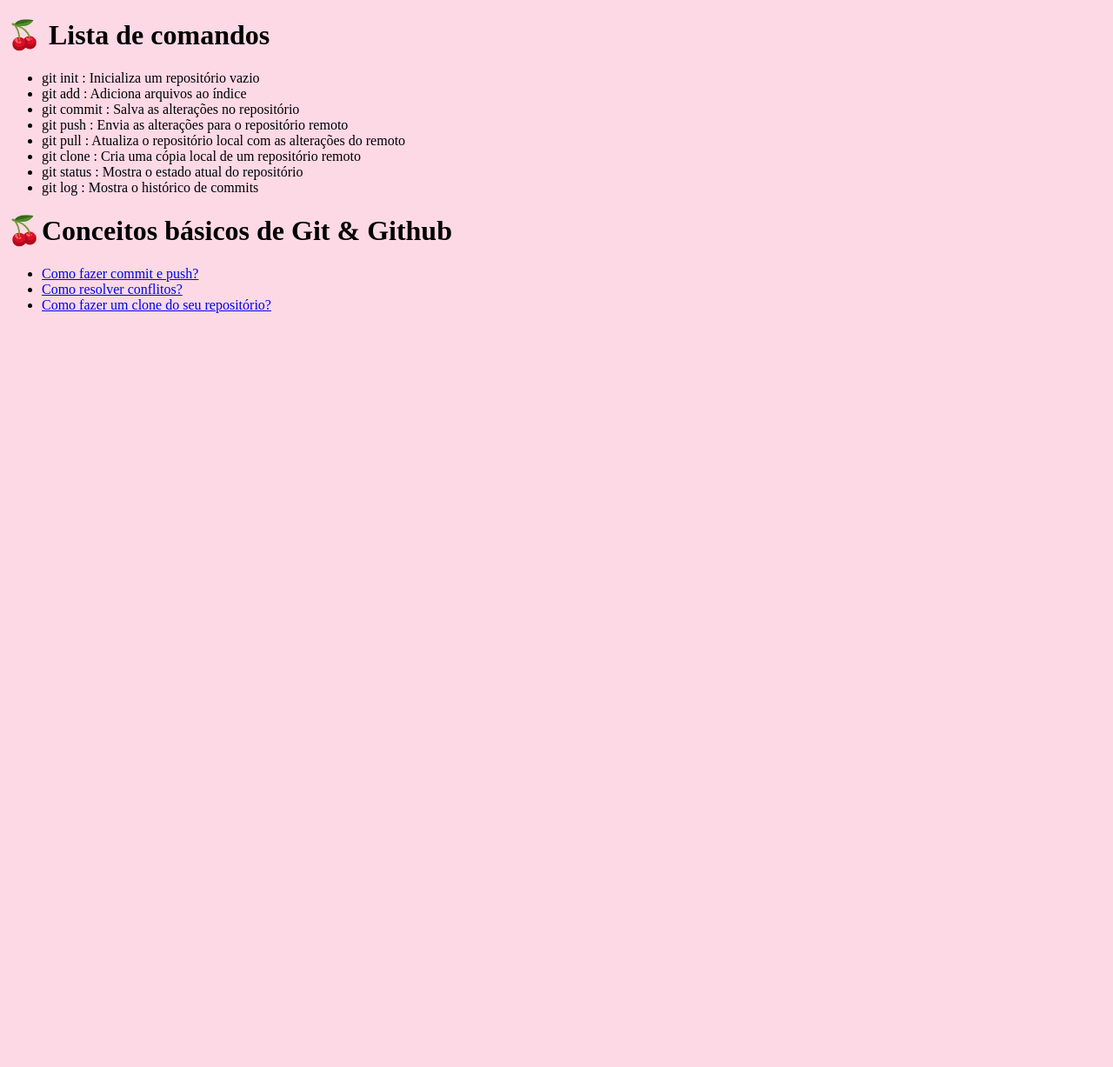
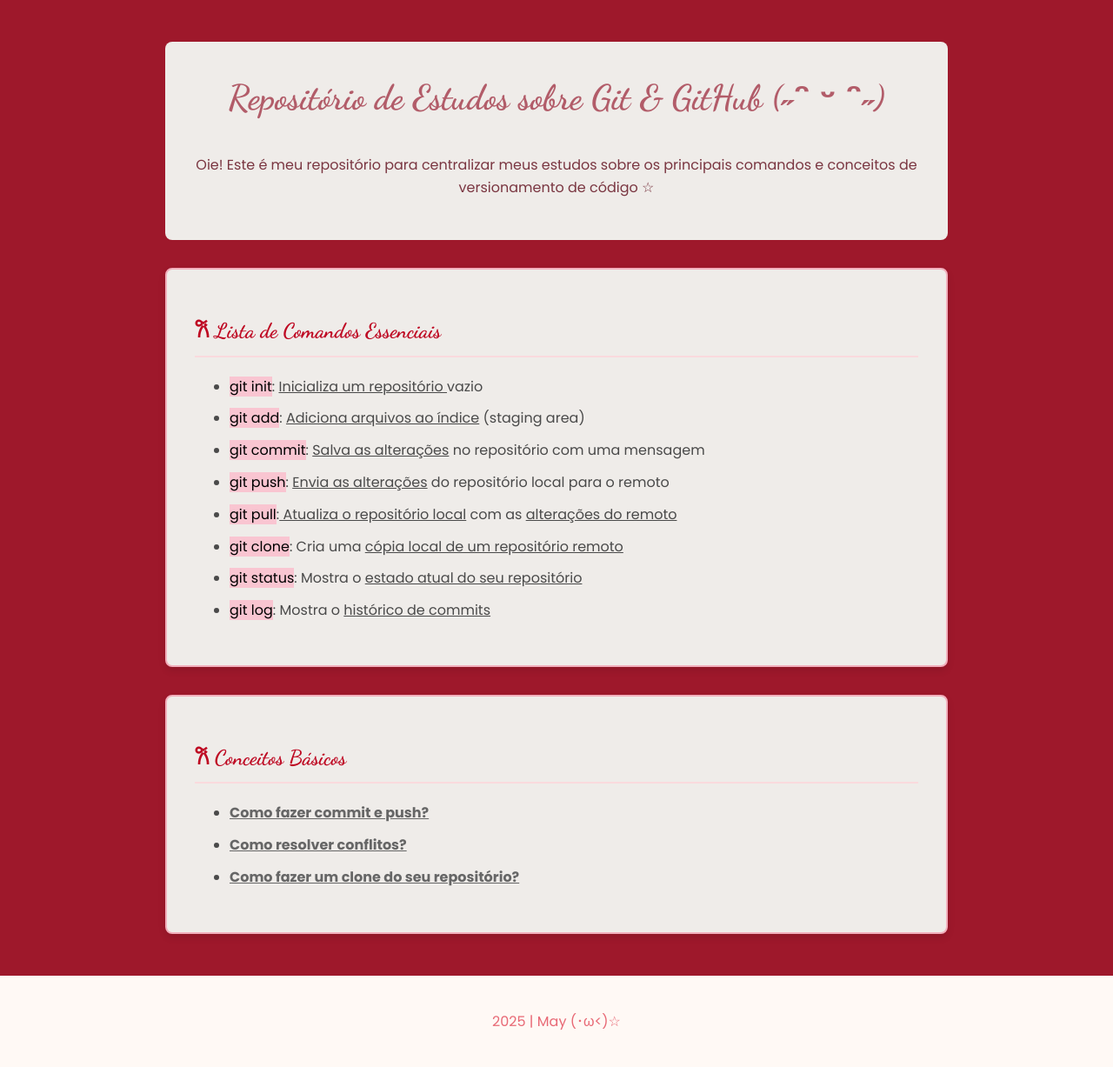
Before and after one commit to marianaSsouza/my-git, a plain HTML site: page index.html in a window 1280 px wide. Shown: the whole page at 87% size. Before the commit the page ends 800 px from the top, so only its background shows below. Drawn offline with Linux system fonts and the light colour scheme.

Commit message:
feat: finalizando alteracoes

```diff
--- /dev/null
+++ b/estilos.css
@@ -0,0 +1,89 @@
+/* ================================================== */
+/* Paleta de Cores: Menininha com Rosa e Creme         */
+/* ================================================== */
+:root {
+    --rosa-principal: #FADADD;
+    --creme-quente: #FFFACD;
+    --rosa-escuro: #E8A2AD;
+    --cinza-texto: #4A4A4A;
+}
+
+/* Tipografia */
+body {
+    font-family: 'Poppins', sans-serif; /* Fonte para o corpo do texto */
+    background-color: #9E182B ;
+    color: var(--cinza-texto);
+    margin: 0;
+    line-height: 1.6;
+}
+
+h1, h2 {
+    font-family: 'Dancing Script', cursive; /* Fonte para os títulos */
+    color: var(--rosa-escuro);
+}
+
+/* ================================================== */
+/* Estilo das Seções e Componentes                      */
+/* ================================================== */
+
+main {
+    max-width: 900px;
+    margin: 3rem auto;
+    padding: 0 1.5rem;
+}
+
+.secao-introducao { /*aqui é o primeiro bloco de caixinha*/
+    text-align: center;
+    padding: 2rem 0;
+    background-color:  #EFECE9 ;
+    color: #7a3641;
+    border-radius: 8px;
+    margin-bottom: 2rem;
+}
+
+.secao-introducao h1 { /*altera a cor do titulo*/
+    color: #b25c69 ;
+    font-size: 2.5em;
+    margin-top: 0;
+}
+
+.secao-comandos, .secao-conceitos {
+    background-color: #EFECE9;
+    padding: 2rem;
+    margin-bottom: 2rem;
+    border: 2px solid #f2afbc;
+    border-radius: 8px;
+    box-shadow: 0 4px 8px rgba(0, 0, 0, 0.1); /*sombreamento das "caixinhas*/
+}
+
+.secao-comandos h2, .secao-conceitos h2 {
+    color: #be0822;
+    border-bottom: 2px solid var(--rosa-principal);
+    padding-bottom: 0.5rem;
+}
+
+ul {
+    list-style-type: disc;
+    line-height: 1.8;
+}
+
+ul li {
+    margin-bottom: 0.5rem;
+}
+
+a {
+    color: #666666;
+    font-weight: bold;
+}
+
+a:hover {
+    text-decoration: underline;
+}
+
+footer { /**/
+    text-align: center;
+    padding: 1.5rem 0;
+    background-color: #FFF9F5;
+    color: #E86975;
+    margin-top: 2rem;
+}
--- a/index.html
+++ b/index.html
@@ -3,44 +3,62 @@
 <head>
     <meta charset="UTF-8">
     <meta name="viewport" content="width=device-width, initial-scale=1.0">
-    <title>repositório May</title>
+    <title>Repositório de Estudos - May</title>
+
+    <link rel="preconnect" href="https://fonts.googleapis.com">
+    <link rel="preconnect" href="https://fonts.gstatic.com" crossorigin>
+    <link href="https://fonts.googleapis.com/css2?family=Dancing+Script:wght@400;700&family=Poppins:wght@400;700&display=swap" rel="stylesheet">
+
+    <link rel="stylesheet" href="estilos.css">
 </head>
 
 <style>
-    body {
-        background-color: rgb(252, 217, 229);
-    }
-
     mark {
-        background-color: lightpink;
+        background-color:
+        #f9c5d1;
     }
 </style>
 
 
+
+
+
+
 <body>
 
-    <h1>&#x1F352; Lista de comandos</h1>
-    <ul>
-        <li>git init : Inicializa um repositório vazio </li>
-        <li>git add : Adiciona arquivos ao índice</li>
-        <li>git commit : Salva as alterações no repositório</li>
-        <li>git push : Envia as alterações para o repositório remoto</li>
-        <li>git pull : Atualiza o repositório local com as alterações do remoto</li>
-        <li>git clone : Cria uma cópia local de um repositório remoto</li>
-        <li>git status : Mostra o estado atual do repositório</li>
-        <li>git log : Mostra o histórico de commits</li>
+    <main>
+        <section class="secao-introducao">
+            <h1>Repositório de Estudos sobre Git & GitHub (˶ᵔ ᵕ ᵔ˶) </h1>
+            <p>Oie! Este é meu repositório para centralizar meus estudos sobre os principais comandos e conceitos de versionamento de código ☆</p>
+        </section>
 
-    </ul>
+        <section class="secao-comandos">
+            <h2> 𐙚 Lista de Comandos Essenciais</h2>
+            <ul>
+                <li><mark>git init</mark>: <u>Inicializa um repositório </u>vazio</li>
+                <li><mark>git add</mark>: <u>Adiciona arquivos ao índice</u> (staging area)</li>
+                <li><mark>git commit</mark>: <u>Salva as alterações</u> no repositório com uma mensagem</li>
+                <li><mark>git push</mark>: <u>Envia as alterações</u> do repositório local para o remoto</li>
+                <li><mark>git pull</mark>:<u> Atualiza o repositório local</u> com as <u>alterações do remoto</u></li>
+                <li><mark>git clone</mark>: Cria uma <u>cópia local de um repositório remoto</u></li>
+                <li><mark>git status</mark>: Mostra o <u>estado atual do seu repositório</u></li>
+                <li><mark>git log</mark>: Mostra o <u>histórico de commits</u></li>
+            </ul>
+        </section>
 
+        <section class="secao-conceitos">
+            <h2>𐙚 Conceitos Básicos</h2>
+            <ul>
+                <li><a href="paginas_my-git/como-fazer-commit.html">Como fazer commit e push?</a></li>
+                <li><a href="paginas_my-git/como-resolver-conflitos.html">Como resolver conflitos?</a></li>
+                <li><a href="paginas_my-git/como-fazer-clone.html">Como fazer um clone do seu repositório?</a></li>
+            </ul>
+        </section>
+    </main>
 
-    <h1>&#x1F352;Conceitos básicos de Git & Github</h1>
-    <ul>
-        <li><a href="paginas_my-git/como-fazer-commit.html">Como fazer commit e push?</a> </li>
-        <li><a href="README.md">Como resolver conflitos?</a> </li>
-        <li><a href="paginas_my-git/como-fazer-clone.html">Como fazer um clone do seu repositório?</a></li>
-
-    </ul>
-    <p></p>
+    <footer>
+        <p>2025 | May (･ω<)☆ </p>
+    </footer>
 
 </body>
 </html>
```
